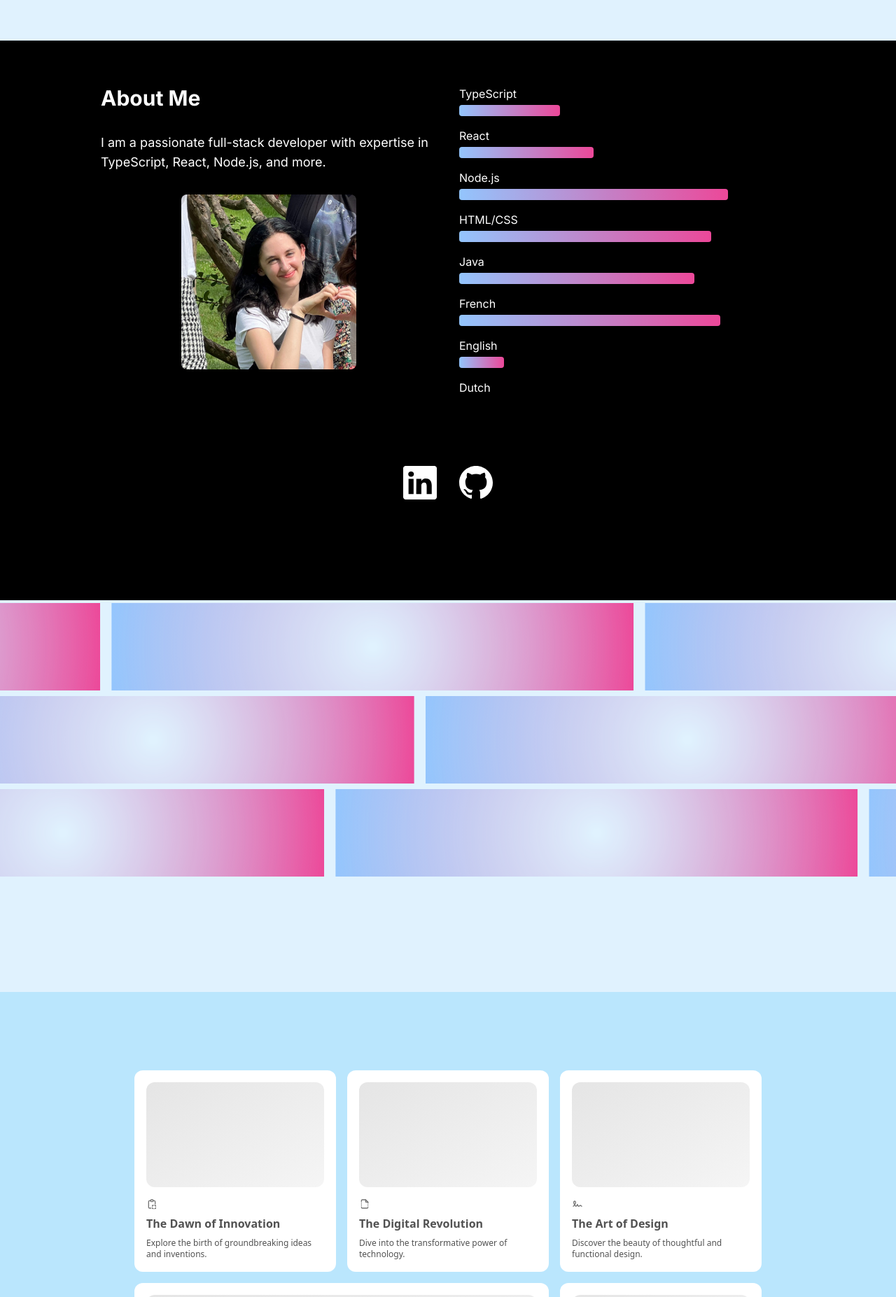
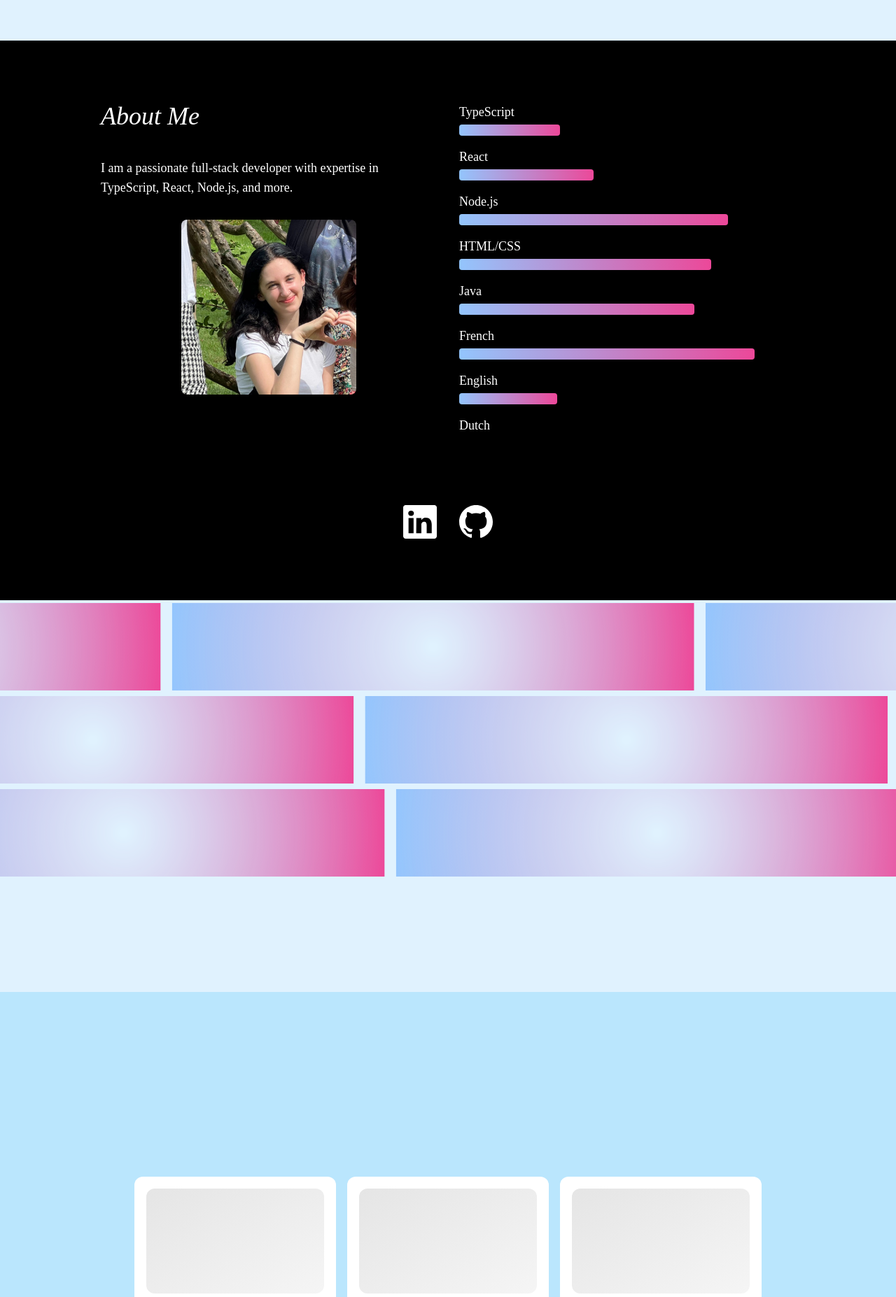
Before and after one commit to Jusss10/Jus10Port, a Next.js app: page / in a window 1280 px wide. Shown: the part 780-2634 px from the top of the page at 70% size. Built offline with nearby package versions, Linux system fonts and the light colour scheme.

Commit message:
FOOTER DONE

```diff
--- a/package.json
+++ b/package.json
@@ -22,6 +22,7 @@
     "react-scroll": "^1.9.0",
     "simple-icons": "^12.3.0",
     "split-text-js": "^1.0.3",
+    "styled-components": "^6.1.11",
     "tailwind-merge": "^2.3.0",
     "tailwind-scrollbar-hide": "^1.1.7"
   },
--- a/src/app/page.tsx
+++ b/src/app/page.tsx
@@ -4,18 +4,21 @@ import Hero from "@/components/Hero";
 import About from "@/components/About";
 import { Projects } from "@/components/Projects";
 import { CoolComponent } from "@/components/CoolComponent";
-
+import Footer from "@/components/Footer";
+import { Hobby } from "@/components/Hobby";
 
 
 export default function Home() {
 	return (
 		<main className="flex justify-center items-center scrollbar-hide bg-sky-100 ">
 			<div className="w-full">
-				<CoolComponent/>
+				<CoolComponent />
 				<Hero />
 				<About />
 				<Hero />
 				<Projects />
+				<Hobby/>
+				<Footer />
 			</div>
 		</main>
 	);
--- a/src/components/About.tsx
+++ b/src/components/About.tsx
@@ -37,11 +37,15 @@ const About: React.FC = () => {
 			transition={{ duration: 0.5 }}
 			className="bg-black relative h-screen pb-20 pt-26 flex flex-col items-center justify-center"
 			ref={ref}>
-			<div className="flex flex-col md:flex-row items-center md:items-start md:space-x-8 w-full max-w-5xl px-4">
+			<div className="flex flex-col md:flex-row items-center md:items-start md:space-x-8 w-full max-w-5xl px-4 mt-20">
 				<div className="mb-8 md:mb-0 md:w-1/2 flex flex-col items-center">
 					<div className="text-center md:text-left">
-						<p className="text-white text-3xl font-bold mb-8">About Me</p>
-						<p className="text-white text-lg">{aboutText}</p>
+						<p className="text-white text-4xl arapey-regular-italic mb-10">
+							About Me
+						</p>
+						<p className="text-white text-lg arapey-regular">
+							{aboutText}
+						</p>
 					</div>
 					<Image
 						src={profilePic}
@@ -51,7 +55,7 @@ const About: React.FC = () => {
 						height={300}
 					/>
 				</div>
-				<div className="w-full md:w-1/2 grid grid-cols-1 gap-4">
+				<div className="w-full md:w-1/2 grid grid-cols-1 gap-4 arapey-regular text-lg">
 					{skills.map((skill: Skill, index: number) => (
 						<div key={index} className="w-full">
 							<p className="text-white mb-1">{skill.name}</p>
--- a/src/components/BentoGridDemo.tsx
+++ b/src/components/BentoGridDemo.tsx
@@ -4,9 +4,6 @@ import {
 	IconArrowWaveRightUp,
 	IconBoxAlignRightFilled,
 	IconBoxAlignTopLeft,
-	IconClipboardCopy,
-	IconFileBroken,
-	IconSignature,
 	IconTableColumn,
 } from "@tabler/icons-react";
 
@@ -31,22 +28,10 @@ const Skeleton = () => (
 );
 const items = [
 	{
-		title: "The Dawn of Innovation",
-		description: "Explore the birth of groundbreaking ideas and inventions.",
+		title: "The Spirit of Adventure",
+		description: "Embark on exciting journeys and thrilling discoveries.",
 		header: <Skeleton />,
-		icon: <IconClipboardCopy className="h-4 w-4 text-neutral-500" />,
-	},
-	{
-		title: "The Digital Revolution",
-		description: "Dive into the transformative power of technology.",
-		header: <Skeleton />,
-		icon: <IconFileBroken className="h-4 w-4 text-neutral-500" />,
-	},
-	{
-		title: "The Art of Design",
-		description: "Discover the beauty of thoughtful and functional design.",
-		header: <Skeleton />,
-		icon: <IconSignature className="h-4 w-4 text-neutral-500" />,
+		icon: <IconBoxAlignRightFilled className="h-4 w-4 text-neutral-500" />,
 	},
 	{
 		title: "The Power of Communication",
@@ -67,10 +52,4 @@ const items = [
 		header: <Skeleton />,
 		icon: <IconBoxAlignTopLeft className="h-4 w-4 text-neutral-500" />,
 	},
-	{
-		title: "The Spirit of Adventure",
-		description: "Embark on exciting journeys and thrilling discoveries.",
-		header: <Skeleton />,
-		icon: <IconBoxAlignRightFilled className="h-4 w-4 text-neutral-500" />,
-	},
 ];
--- a/src/components/CoolComponent.tsx
+++ b/src/components/CoolComponent.tsx
@@ -4,7 +4,7 @@ import "animate.css";
 export function CoolComponent(){
 	return (
 		<div className="flex flex-col items-center justify-center p-10 ">
-			<p className="text-[8vw] arapey-regular animate__animated animate__fadeInDown leading-none bg bg-gradient-to-r from-blue-300 to-pink-500">
+			<p className="text-[8vw] arapey-regular animate__animated animate__fadeInDown leading-none bg-gradient-to-r from-blue-300 to-pink-500">
 				Portfolio
 			</p>
 			<p className="text-[7.5vw] arapey-regular animate__animated animate__fadeInUp leading-none bg-gradient-to-r from-blue-300 to-pink-500">
--- /dev/null
+++ b/src/components/Footer.tsx
@@ -0,0 +1,9 @@
+const Footer = () => {
+	return (
+		<footer className=" bg-gradient-to-r from-blue-300 to-pink-500 text-white p-4 text-center">
+			<div className=" arapey-regular">@Justine Dor</div>
+		</footer>
+	);
+};
+
+export default Footer;
--- /dev/null
+++ b/src/components/Hobby.tsx
@@ -0,0 +1,66 @@
+import React from "react";
+
+export function Hobby() {
+	return (
+		<div className="bg-black pt-20">
+			<p className="arapey-regular-italic text-4xl text-center">
+				This is something i made long time ago and very proud of
+			</p>
+			<div
+				className="sketchfab-embed-wrapper"
+				style={{
+					display: "flex",
+					flexDirection: "column",
+					alignItems: "center",
+					justifyContent: "center",
+					height: "100vh", // Adjust height as needed for your layout
+				}}>
+				<iframe
+					title="Viking market - DAEVillages"
+					allowFullScreen
+					allow="autoplay; fullscreen; xr-spatial-tracking"
+					execution-while-out-of-viewport
+					execution-while-not-rendered
+					web-share
+					width="640"
+					height="480"
+					src="https://sketchfab.com/models/d2c00cb9fa584dd6871a4a7cd8fd9b53/embed"
+					style={{ marginBottom: "10px" }} // Optional margin for spacing
+				></iframe>
+				<p
+					style={{
+						fontSize: "13px",
+						fontWeight: "normal",
+						margin: "5px",
+						color: "#4A4A4A",
+						textAlign: "center",
+					}}>
+					{" "}
+					<a
+						href="https://sketchfab.com/3d-models/viking-market-daevillages-d2c00cb9fa584dd6871a4a7cd8fd9b53?utm_medium=embed&utm_campaign=share-popup&utm_content=d2c00cb9fa584dd6871a4a7cd8fd9b53"
+						target="_blank"
+						rel="noopener noreferrer"
+						style={{ fontWeight: "bold", color: "#1CAAD9" }}>
+						Viking market - DAEVillages
+					</a>{" "}
+					by{" "}
+					<a
+						href="https://sketchfab.com/Dorjustine?utm_medium=embed&utm_campaign=share-popup&utm_content=d2c00cb9fa584dd6871a4a7cd8fd9b53"
+						target="_blank"
+						rel="noopener noreferrer"
+						style={{ fontWeight: "bold", color: "#1CAAD9" }}>
+						Justine Dor
+					</a>{" "}
+					on{" "}
+					<a
+						href="https://sketchfab.com?utm_medium=embed&utm_campaign=share-popup&utm_content=d2c00cb9fa584dd6871a4a7cd8fd9b53"
+						target="_blank"
+						rel="noopener noreferrer"
+						style={{ fontWeight: "bold", color: "#1CAAD9" }}>
+						Sketchfab
+					</a>
+				</p>
+			</div>
+		</div>
+	);
+}
--- a/src/components/Projects.tsx
+++ b/src/components/Projects.tsx
@@ -5,7 +5,6 @@ export function Projects() {
 		<div className=" bg-sky-200 relative h-[150vh] pb-20 pt-26 scrollbar-hide">
 			<div className="relative z-10 flex items-center justify-center h-full">
 				<BentoGridDemo />
-
 			</div>
 		</div>
 	);
```
Also changed, not shown: 1 other file (tests, documents, lock files or other folders).
